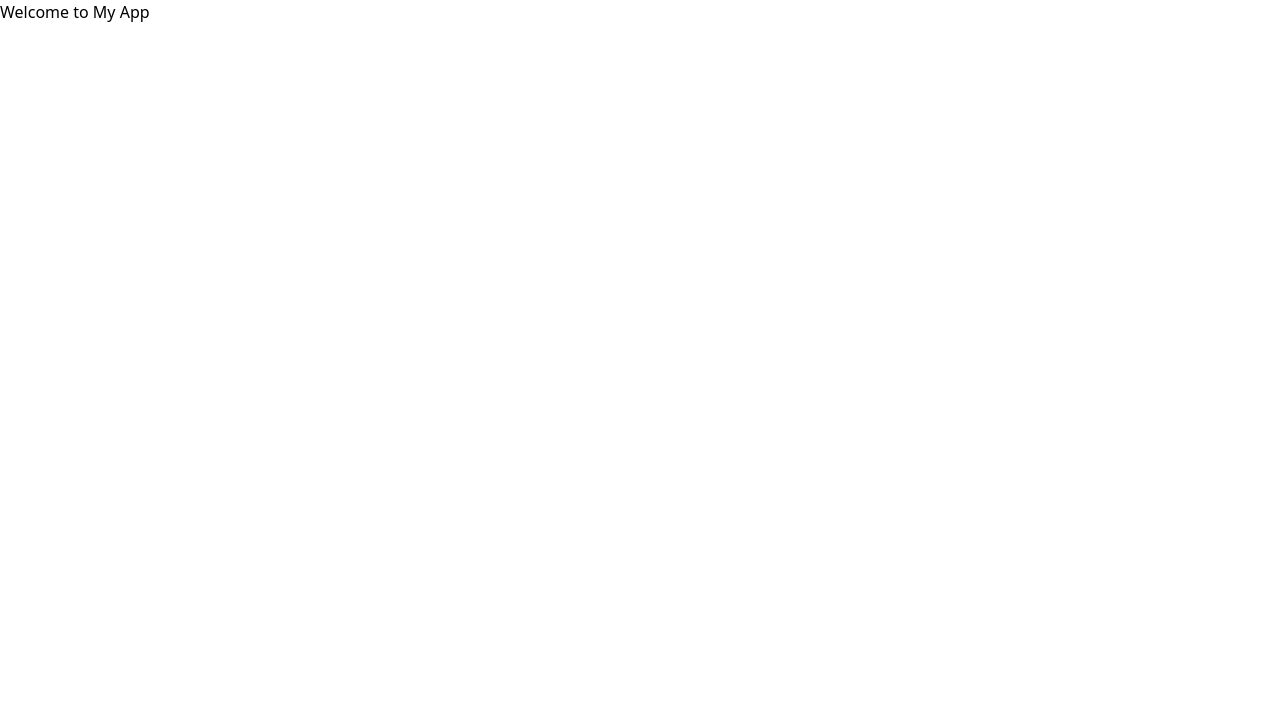
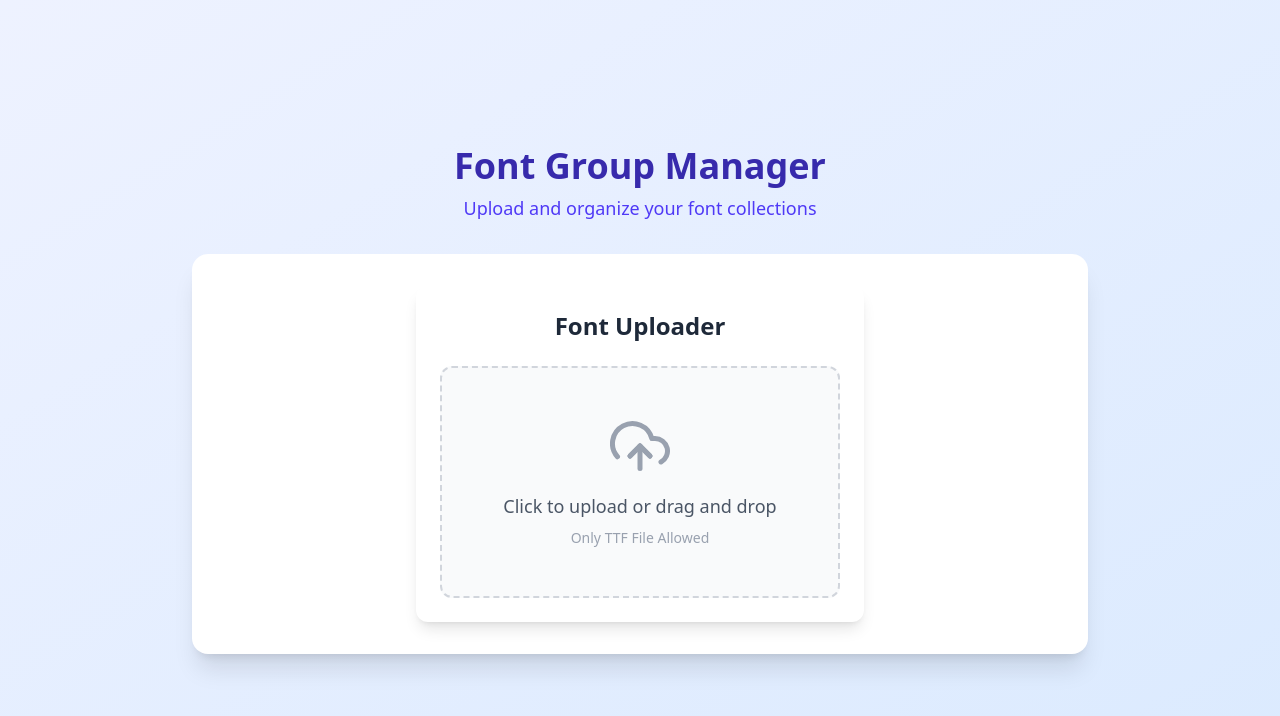
Before and after one commit to moinur-rahman/font-group-manager, a React (Vite) app in the folder client/: page / in a window 1280 px wide. Shown: the top 716 px of the page. Built offline with nearby package versions, Linux system fonts and the light colour scheme.

Commit message:
feat: add FontUpload component for TTF file uploads 🎉📁 and include react-icons dependency 🌟

```diff
--- a/client/package.json
+++ b/client/package.json
@@ -13,6 +13,7 @@
     "@tailwindcss/vite": "^4.1.3",
     "react": "^19.0.0",
     "react-dom": "^19.0.0",
+    "react-icons": "^5.5.0",
     "tailwindcss": "^4.1.3"
   },
   "devDependencies": {
--- a/client/src/App.tsx
+++ b/client/src/App.tsx
@@ -1,8 +1,23 @@
+import FontUpload from "./components/FontUpload";
+
 function App() {
   return (
-    <>
-      <h1>Welcome to My App</h1>
-    </>
+    <div className="min-h-screen bg-gradient-to-br from-indigo-50 to-blue-100 flex items-center justify-center p-6">
+      <div className="w-full max-w-4xl">
+        <header className="text-center mb-8">
+          <h1 className="text-4xl font-bold text-indigo-800 mb-2">
+            Font Group Manager
+          </h1>
+          <p className="text-lg text-indigo-600">
+            Upload and organize your font collections
+          </p>
+        </header>
+
+        <div className="bg-white rounded-2xl shadow-xl p-6 md:p-8">
+          <FontUpload />
+        </div>
+      </div>
+    </div>
   );
 }
 
--- /dev/null
+++ b/client/src/components/FontUpload.tsx
@@ -0,0 +1,81 @@
+import React, { useRef, useState } from "react";
+import { FiUploadCloud } from "react-icons/fi";
+
+const FontUpload: React.FC = () => {
+  const fileInputRef = useRef<HTMLInputElement>(null);
+  const [uploadedFont, setUploadedFont] = useState<string | null>(null);
+  const [error, setError] = useState<string>("");
+
+  const validateTTF = (file: File): boolean => {
+    return file && file.name.toLowerCase().endsWith(".ttf");
+  };
+
+  const handleFile = (file: File) => {
+    if (validateTTF(file)) {
+      setUploadedFont(file.name);
+      setError("");
+
+      const formData = new FormData();
+      formData.append("font", file);
+
+      console.log("Uploaded:", file.name);
+    } else {
+      setUploadedFont(null);
+      setError("Only .ttf files are allowed.");
+    }
+  };
+
+  const handleDrop = (e: React.DragEvent<HTMLDivElement>) => {
+    e.preventDefault();
+    const file = e.dataTransfer.files[0];
+    if (file) handleFile(file);
+  };
+
+  const handleChange = (e: React.ChangeEvent<HTMLInputElement>) => {
+    const file = e.target.files?.[0];
+    if (file) handleFile(file);
+  };
+
+  return (
+    <div className="max-w-md mx-auto p-6 bg-white rounded-xl shadow-lg">
+      <h3 className="text-2xl font-bold text-center text-gray-800 mb-6">
+        Font Uploader
+      </h3>
+
+      <div
+        className="border-2 border-dashed border-gray-300 rounded-xl p-12 text-center cursor-pointer bg-gray-50 hover:bg-gray-100 transition-all duration-300 flex flex-col items-center"
+        onClick={() => fileInputRef.current?.click()}
+        onDragOver={(e) => e.preventDefault()}
+        onDrop={handleDrop}
+      >
+        <FiUploadCloud className="text-gray-400 text-6xl mb-4" />
+        <p className="text-lg font-medium text-gray-600">
+          Click to upload or drag and drop
+        </p>
+        <p className="text-sm text-gray-400 mt-2">Only TTF File Allowed</p>
+      </div>
+
+      <input
+        type="file"
+        accept=".ttf"
+        ref={fileInputRef}
+        onChange={handleChange}
+        className="hidden"
+      />
+
+      {uploadedFont && (
+        <div className="mt-5 p-3 bg-green-50 border border-green-200 rounded-lg text-center">
+          <p className="text-green-600 font-medium">Uploaded: {uploadedFont}</p>
+        </div>
+      )}
+
+      {error && (
+        <div className="mt-5 p-3 bg-red-50 border border-red-200 rounded-lg text-center">
+          <p className="text-red-500 font-medium">{error}</p>
+        </div>
+      )}
+    </div>
+  );
+};
+
+export default FontUpload;
```
Also changed, not shown: 1 other file (tests, documents, lock files or other folders).
